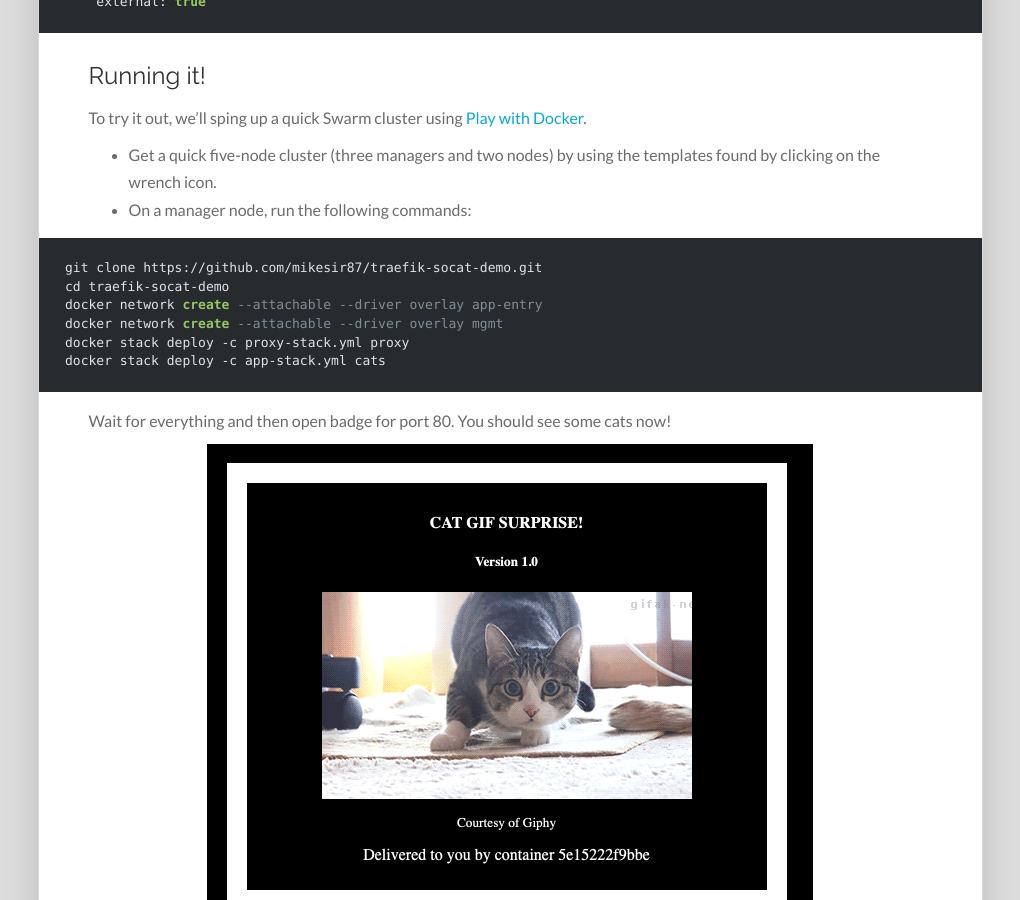
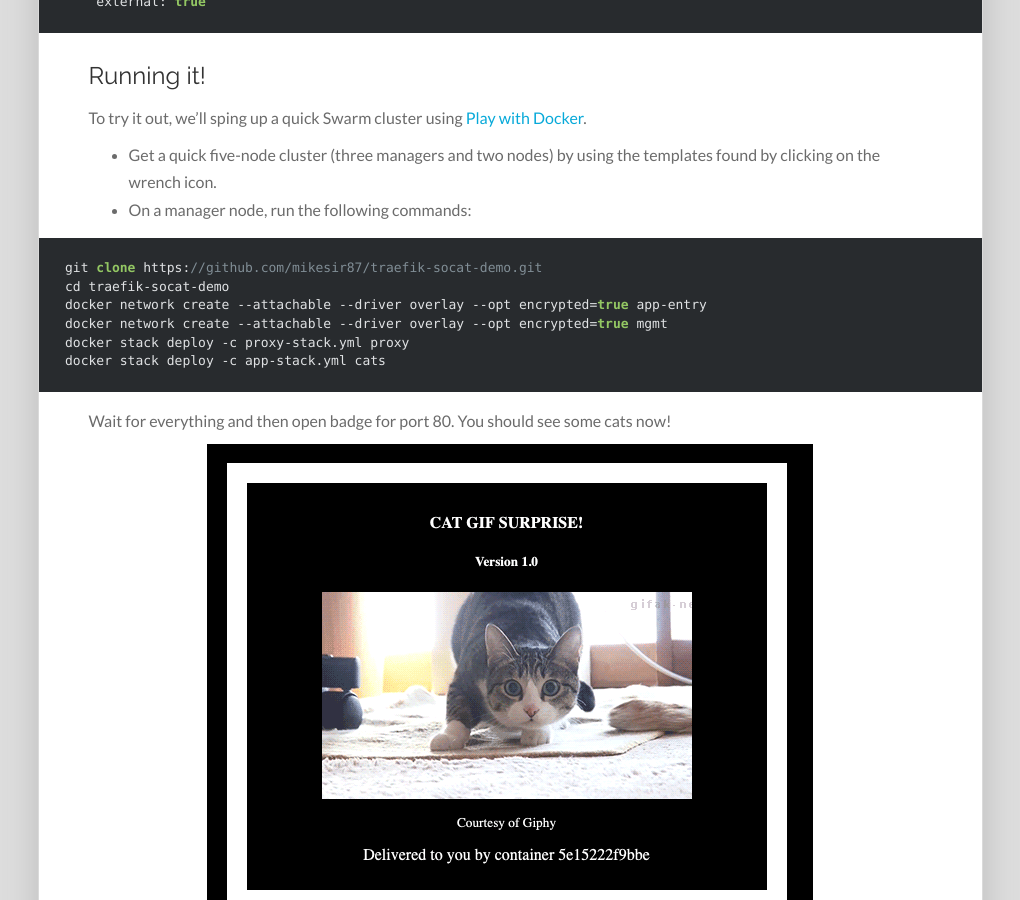
Before and after one commit to mikesir87/blog.mikesir87.io, a Jekyll site: the page built from _posts/2018-07-25-letting-traefik-run-on-worker-nodes.md, in a window 1280 px wide and 900 px high, scrolled down 2654 px. Shown: the whole window, without its empty margins (130-1150 px from the left). Built offline with Jekyll 4.4.1, drawn with Linux system fonts in a browser that asks for light colours; nearby versions of some CDN libraries; comment, search, counter and statistics services are not loaded.

Commit message:
Added encrypted flag to network creation

````diff
--- a/_posts/2018-07-25-letting-traefik-run-on-worker-nodes.md
+++ b/_posts/2018-07-25-letting-traefik-run-on-worker-nodes.md
@@ -120,8 +120,8 @@ To try it out, we'll sping up a quick Swarm cluster using [Play with Docker](htt
 ```bash
 git clone https://github.com/mikesir87/traefik-socat-demo.git
 cd traefik-socat-demo
-docker network create --attachable --driver overlay app-entry
-docker network create --attachable --driver overlay mgmt
+docker network create --attachable --driver overlay --opt encrypted=true app-entry
+docker network create --attachable --driver overlay --opt encrypted=true mgmt
 docker stack deploy -c proxy-stack.yml proxy
 docker stack deploy -c app-stack.yml cats
 ```
````
